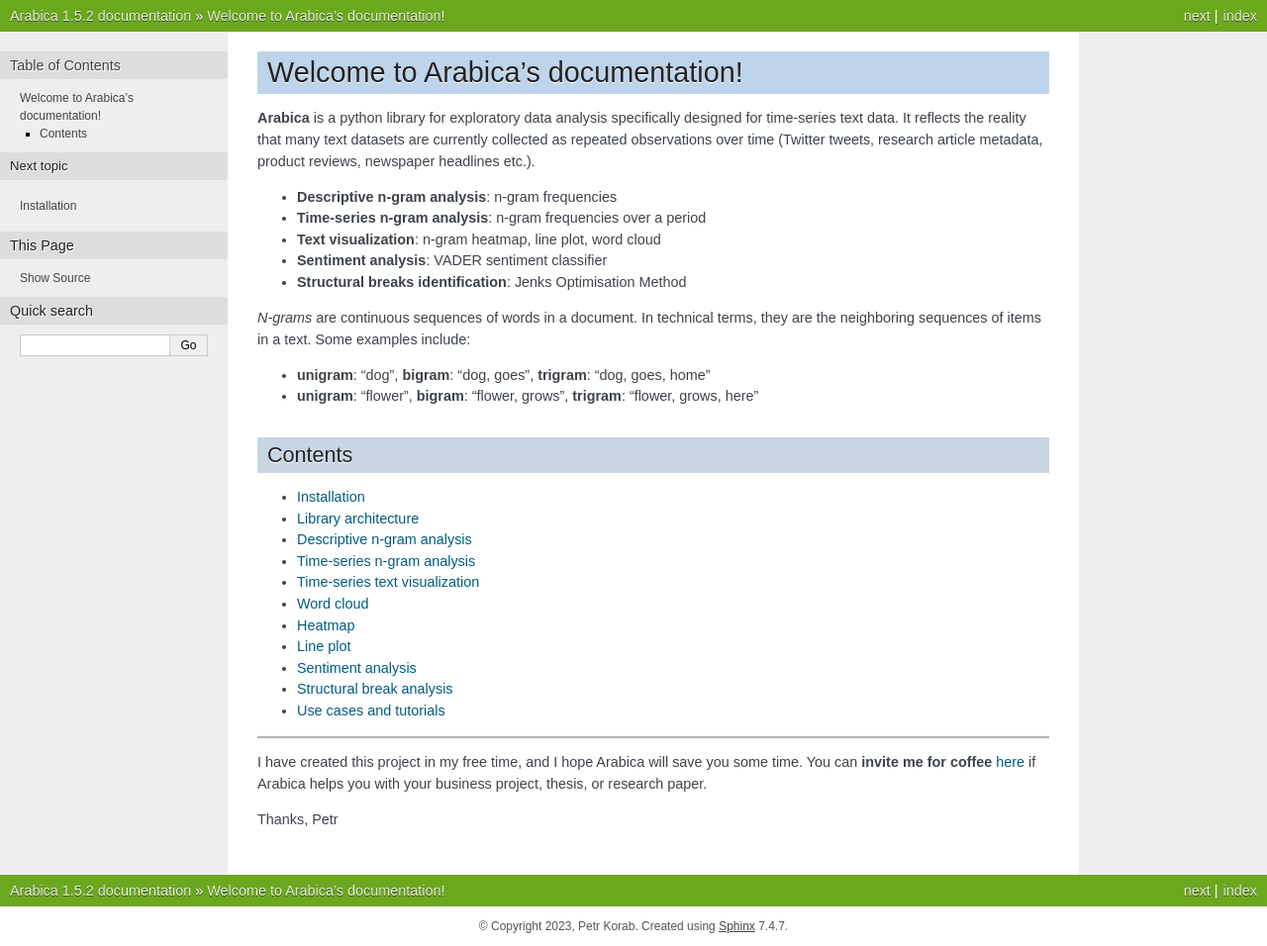
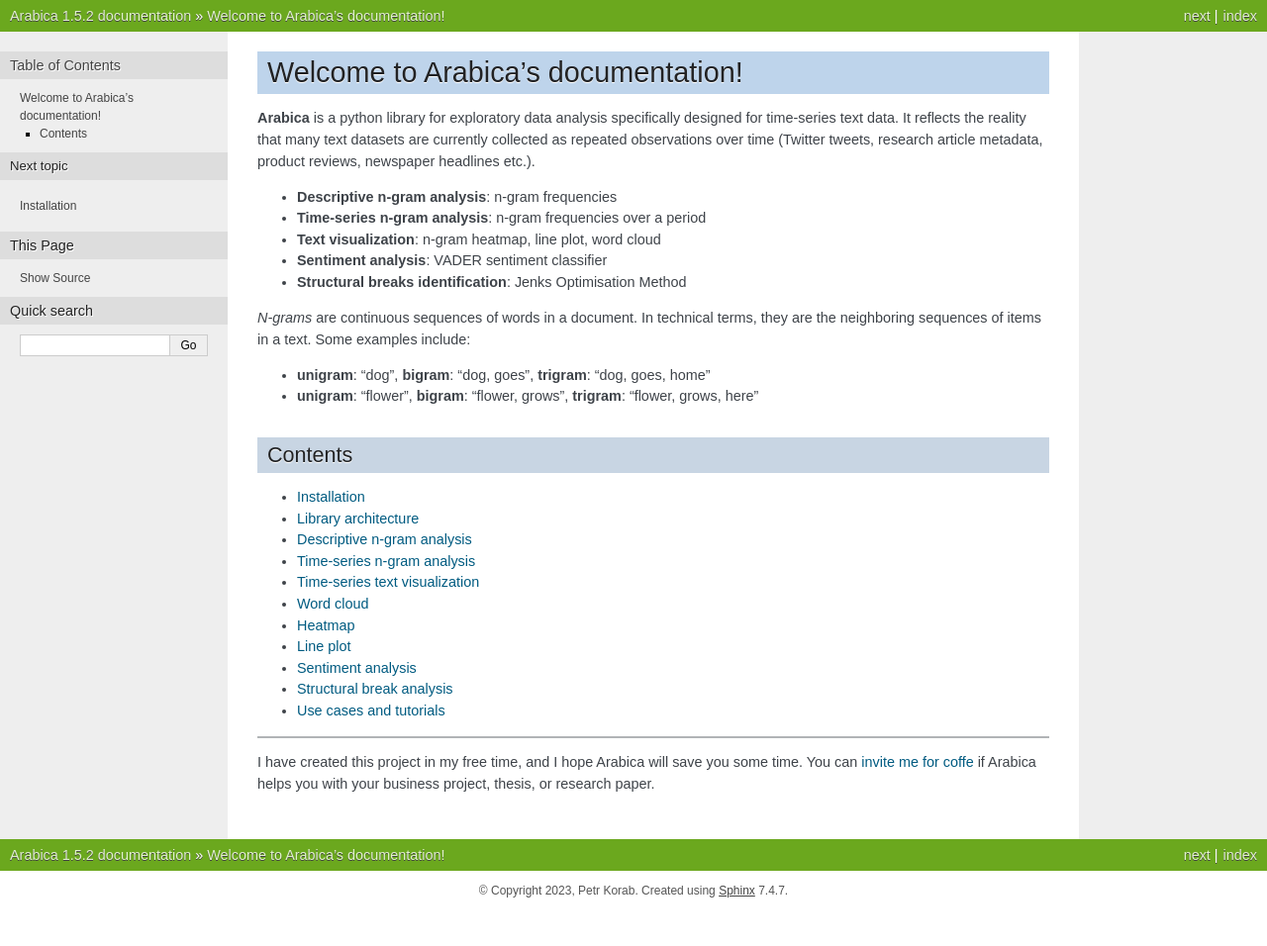
Before and after one commit to PetrKorab/Arabica, a Sphinx documentation site: the page built from docs/source/index.rst, in a window 1280 px wide. Shown: the whole page at 99% size. Built offline with Sphinx 7.4.7, drawn with Linux system fonts in a browser that asks for light colours; pages that are not in the unit, such as notebooks, are missing from menus; after the commit the page ends 920 px from its top, so only the background shows below that.

Commit message:
Update index.rst

```diff
--- a/docs/source/index.rst
+++ b/docs/source/index.rst
@@ -42,7 +42,4 @@
 ------
 
 
-I have created this project in my free time, and I hope Arabica will save you some time. You can **invite me for coffee**   `here <https://www.buymeacoffee.com/PetrKorab>`_ if Arabica helps you with your business project, thesis, or research paper.
-
-
-Thanks, Petr
+I have created this project in my free time, and I hope Arabica will save you some time. You can `invite me for coffe <https://www.buymeacoffee.com/PetrKorab>`_ if Arabica helps you with your business project, thesis, or research paper.
```
